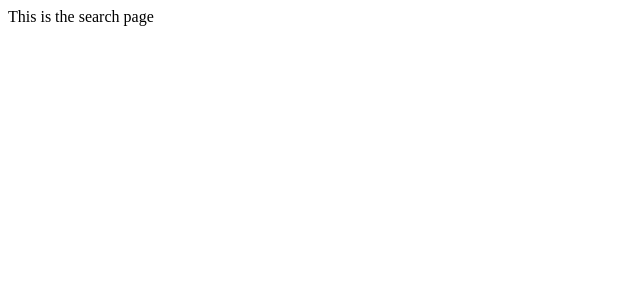
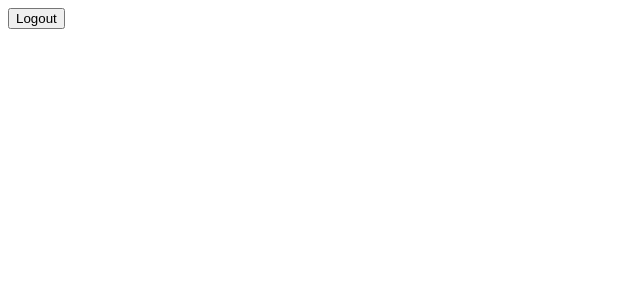
Before and after one commit to AlexDeL8/fetch-frontend-take-home, a React app: page /search in a window 1280 px wide. Shown: the top 300 px of the page, without its empty margins (0-640 px from the left). Built offline with nearby package versions, Linux system fonts and the light colour scheme.

Commit message:
successful logout post request

```diff
--- a/src/components/Navbar.jsx
+++ b/src/components/Navbar.jsx
@@ -1,9 +1,33 @@
 import React from 'react'
+import { Link } from 'react-router'
+
+import Button from './Button'
 
 const Navbar = () => {
-  return (
-    <div>Navbar</div>
-  )
+    const handleLogout = async () => {
+        try {
+            const response = await fetch("https://frontend-take-home-service.fetch.com/auth/logout", {
+                method: "POST",
+                credentials: 'same-origin',
+            })
+            if (response.status !== 200) {
+                console.log(response)
+                throw new Error('Network response was not ok')
+            }
+            navigateTo("/")
+        } catch (error) {
+            console.log(error.message);
+            return
+        } finally {
+          console.log("logout finally")
+        }
+    }
+
+    return (
+    <div id="navBarContainer">
+        <Link to="/"><Button isPrimary={false} text="Logout" onClick={() => handleLogout()}></Button></Link>
+    </div>
+    )
 }
 
 export default Navbar
--- a/src/pages/login.jsx
+++ b/src/pages/login.jsx
@@ -20,7 +20,6 @@ const Login = () => {
             return
         }
         try {
-            console.log(`${loginName} - ${loginEmail}`)
             const response = await fetch("https://frontend-take-home-service.fetch.com/auth/login", {
                 method: "POST",
                 headers: {
@@ -31,18 +30,15 @@ const Login = () => {
                     email: loginEmail
                 })
             })
-
             if (response.status !== 200) {
-                console.log("ERROR")
                 throw new Error('Network response was not ok');
             }
             navigateTo("/search")
         } catch (error) {
-            console.log(error)
             setLoginError(error.message);
             return
         } finally {
-          console.log("finally hit")
+          console.log("login finally")
         }
     }
 
--- a/src/pages/search.jsx
+++ b/src/pages/search.jsx
@@ -1,6 +1,10 @@
 import React from 'react';
 
+import Navbar from '../components/Navbar';
+
 const Search = () => {
-    return <div>This is the search page</div>
+    return <div>
+        <Navbar />
+    </div>
 }
 export default Search;
```
